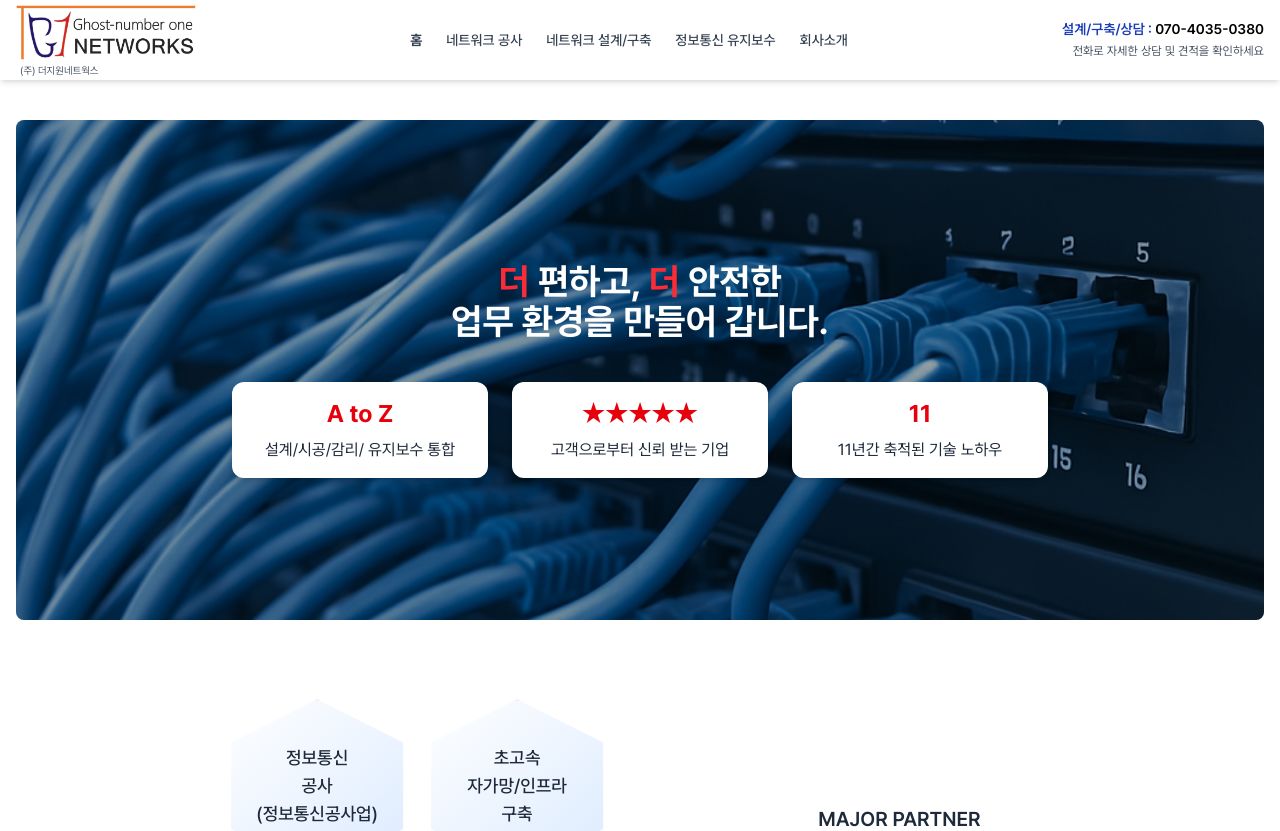
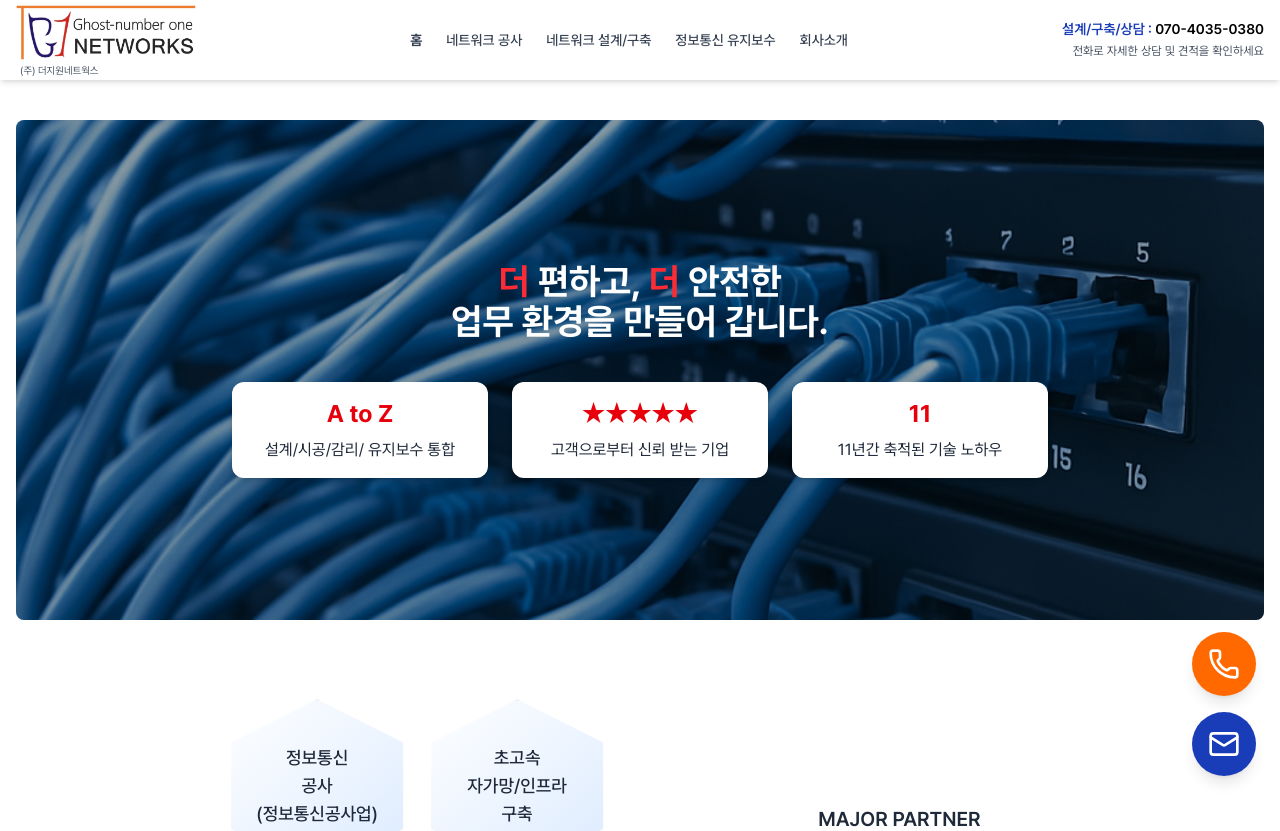
Before and after one commit to heo-it/deojiwon-web, a Next.js app: page / in a window 1280 px wide. Shown: the top 831 px of the page. Built offline with nearby package versions, Linux system fonts and the light colour scheme.

Commit message:
feat: 플로팅 버튼 추가

```diff
--- a/app/layout.tsx
+++ b/app/layout.tsx
@@ -4,6 +4,7 @@ import "./globals.css";
 import localFont from "next/font/local";
 import Header from "../components/Header";
 import Footer from "../components/Footer";
+import FloatingContactButtons from "../components/FloatingContactButtons";
 
 const pretendard = localFont({
   src: "../assets/fonts/PretendardVariable.woff2",
@@ -19,9 +20,12 @@ export default function RootLayout({
   return (
     <html lang="en" className={pretendard.className}>
       <body>
-        <Header />
-        <div className="pt-16 md:pt-20">{children}</div>
-        <Footer />
+        <main>
+          <Header />
+          <div className="pt-16 md:pt-20">{children}</div>
+          <Footer />
+        </main>
+        <FloatingContactButtons />
       </body>
     </html>
   );
--- /dev/null
+++ b/components/FloatingContactButtons.tsx
@@ -0,0 +1,80 @@
+"use client";
+import { useState } from "react";
+import { motion } from "framer-motion";
+import { Phone, Mail } from "lucide-react";
+import { cn } from "../lib/utils";
+
+export default function FloatingContactButtons() {
+  const [phoneOpen, setPhoneOpen] = useState(false);
+  const [mailOpen, setMailOpen] = useState(false);
+
+  return (
+    <div className="fixed bottom-6 right-6 flex flex-col items-end gap-4 z-50">
+      {/* 전화 버튼 */}
+      <motion.div
+        layout
+        initial={{ borderRadius: "9999px" }}
+        animate={{ borderRadius: phoneOpen ? "1rem" : "9999px" }}
+        transition={{ duration: 0.3 }}
+        className="flex items-center bg-orange-500 hover:bg-orange-600 text-white shadow-lg cursor-pointer
+                   px-3 py-3 md:px-4 md:py-4 overflow-hidden text-base md:text-lg"
+      >
+        <div onClick={() => setPhoneOpen(!phoneOpen)} className="flex-shrink-0">
+          <Phone size={18} className="md:w-8 md:h-8" />
+        </div>
+
+        <motion.div
+          layout
+          initial={{ maxWidth: 0, opacity: 0 }}
+          animate={{
+            maxWidth: phoneOpen ? 200 : 0,
+            opacity: phoneOpen ? 1 : 0,
+          }}
+          transition={{ duration: 0.3 }}
+          className={cn("overflow-hidden", phoneOpen ? "ml-2" : "")}
+        >
+          <span
+            onClick={() => (window.location.href = "tel:070-4035-0380")}
+            className="whitespace-nowrap cursor-pointer"
+          >
+            070-4035-0380
+          </span>
+        </motion.div>
+      </motion.div>
+
+      {/* 메일 버튼 */}
+      <motion.div
+        layout
+        initial={{ borderRadius: "9999px" }}
+        animate={{ borderRadius: mailOpen ? "1rem" : "9999px" }}
+        transition={{ duration: 0.3 }}
+        className="flex items-center bg-blue-800 hover:bg-blue-900 text-white shadow-lg cursor-pointer
+                   px-3 py-3 md:px-4 md:py-4 overflow-hidden text-base md:text-lg"
+      >
+        <div onClick={() => setMailOpen(!mailOpen)} className="flex-shrink-0">
+          <Mail size={18} className="md:w-8 md:h-8" />
+        </div>
+
+        <motion.div
+          layout
+          initial={{ maxWidth: 0, opacity: 0 }}
+          animate={{
+            maxWidth: mailOpen ? 220 : 0,
+            opacity: mailOpen ? 1 : 0,
+          }}
+          transition={{ duration: 0.3 }}
+          className={cn("overflow-hidden", mailOpen ? "ml-2" : "")}
+        >
+          <span
+            onClick={() =>
+              (window.location.href = "mailto:theg1net@hanmail.net")
+            }
+            className="whitespace-nowrap cursor-pointer"
+          >
+            theg1net@hanmail.net
+          </span>
+        </motion.div>
+      </motion.div>
+    </div>
+  );
+}
--- a/package.json
+++ b/package.json
@@ -2,6 +2,7 @@
   "dependencies": {
     "@tailwindcss/postcss": "^4.1.3",
     "clsx": "^2.1.1",
+    "framer-motion": "^12.6.5",
     "lucide-react": "^0.487.0",
     "next": "^15.3.0",
     "postcss": "^8.5.3",
```
Also changed, not shown: 1 other file (tests, documents, lock files or other folders).
